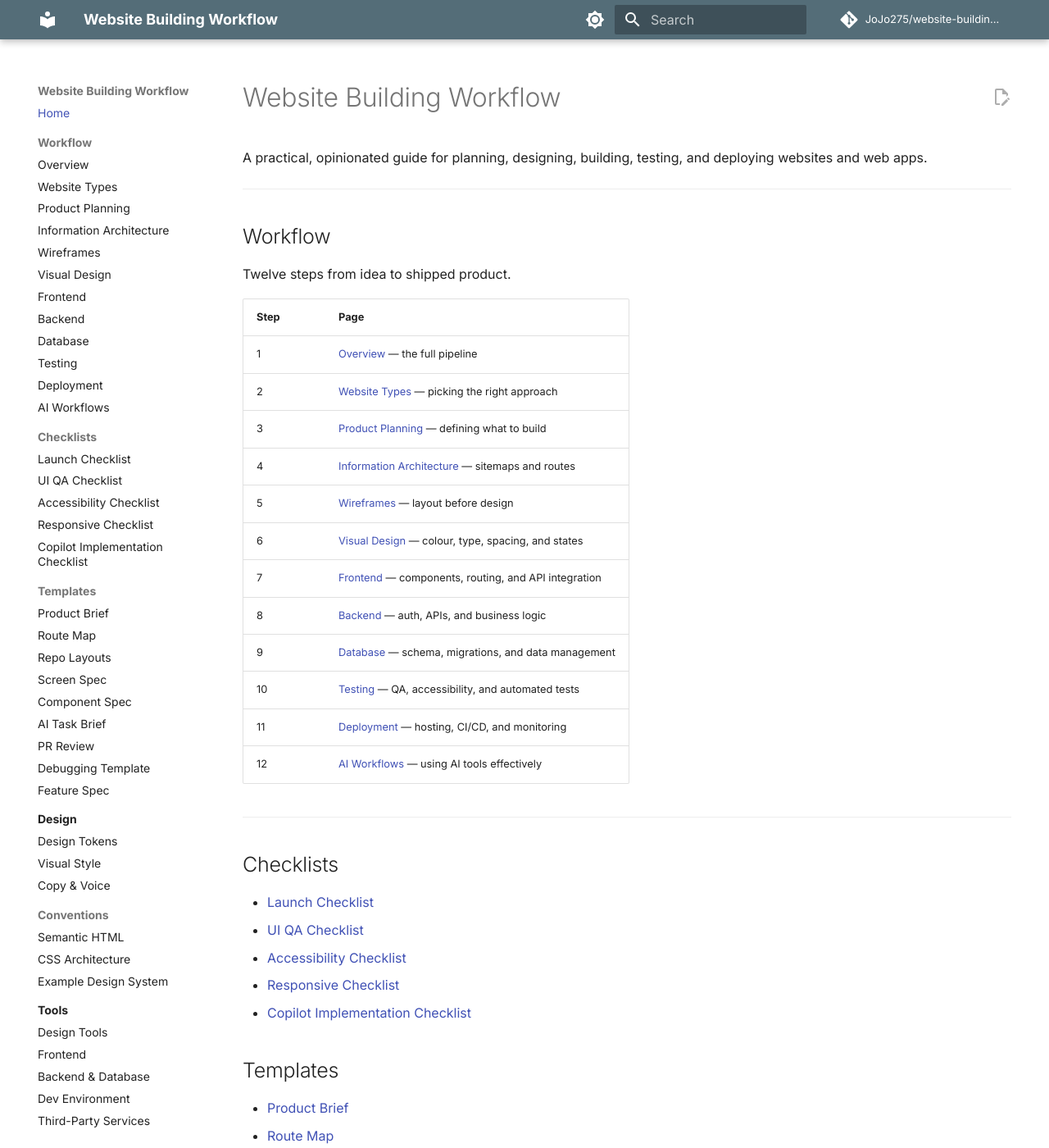
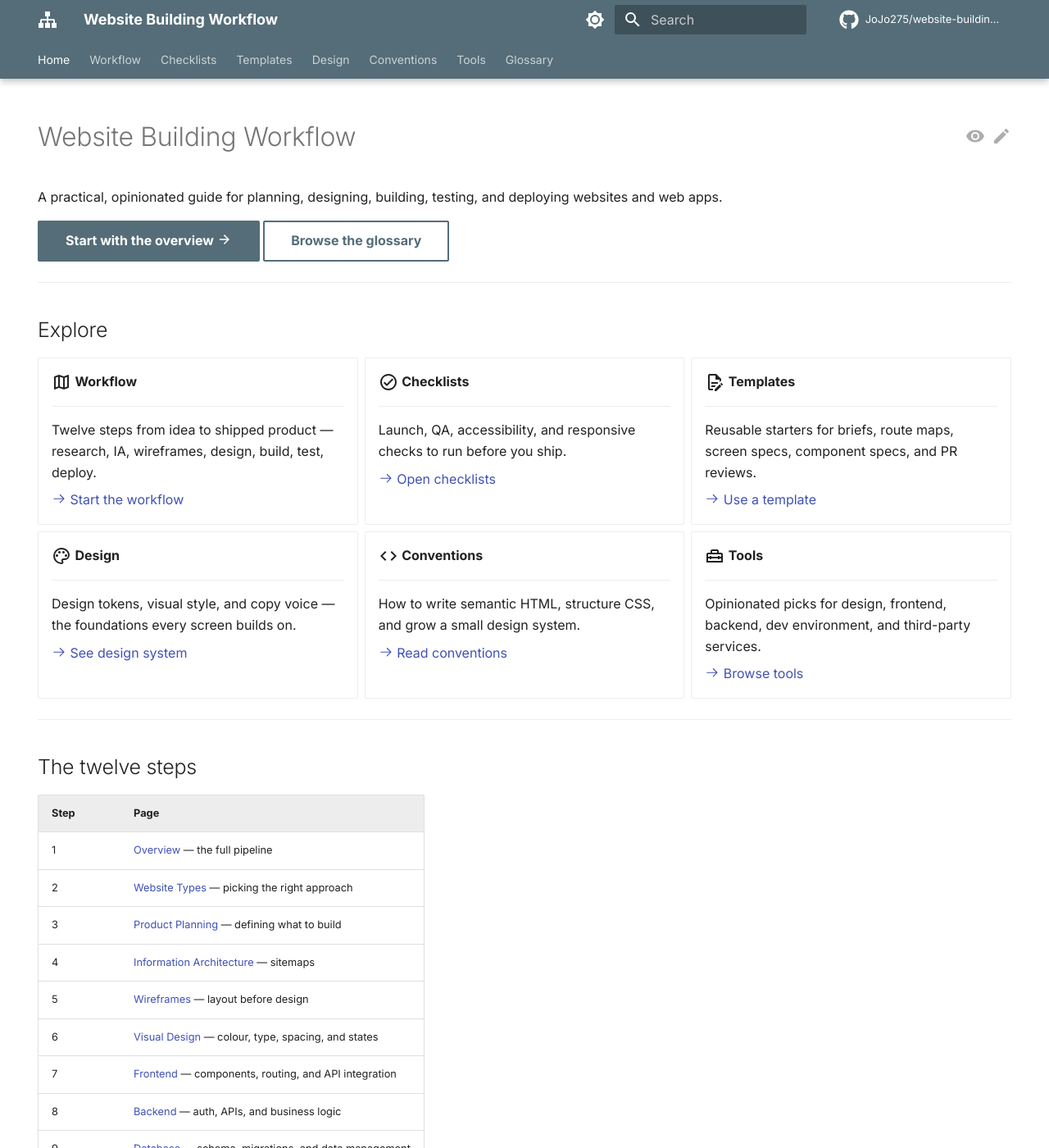
Before and after one commit to JoJo275/website-building-workflow, an MkDocs documentation site: the page built from docs/index.md, in a window 1280 px wide and 1400 px high. Shown: the whole window at 82% size. Built offline with MkDocs 1.6.1 and Material for MkDocs 9.7.7, drawn with Linux system fonts in a browser that asks for light colours; comment, search, counter and statistics services are not loaded; some of the changed text lies outside the part shown.

Commit message:
feat: enhance documentation and styles with new CSS, updated markdown settings, and additional cspell words

```diff
--- a/.pre-commit-config.yaml
+++ b/.pre-commit-config.yaml
@@ -7,6 +7,7 @@ repos:
       - id: mixed-line-ending
         args: [--fix=lf]
       - id: check-yaml
+        args: [--unsafe]
       - id: check-merge-conflict
       - id: check-added-large-files
 
--- /dev/null
+++ b/docs/assets/stylesheets/extra.css
@@ -0,0 +1,54 @@
+/* ---------------------------------------------------------------------------
+   Extra styles layered on top of Material for MkDocs.
+   Keep this file small and additive — no theme overrides without a reason.
+   --------------------------------------------------------------------------- */
+
+/* Subtle lift on grid cards used on the home page */
+.md-typeset .grid.cards > ul > li,
+.md-typeset .grid.cards .card {
+  transition:
+    transform 120ms ease,
+    box-shadow 120ms ease,
+    border-color 120ms ease;
+}
+
+.md-typeset .grid.cards > ul > li:hover,
+.md-typeset .grid.cards .card:hover {
+  transform: translateY(-2px);
+  box-shadow: var(--md-shadow-z2);
+  border-color: var(--md-accent-fg-color);
+}
+
+/* Tables: full width by default and a touch more breathing room */
+.md-typeset table:not([class]) {
+  display: table;
+  width: 100%;
+}
+
+.md-typeset table:not([class]) th {
+  font-weight: 600;
+  background-color: var(--md-default-fg-color--lightest);
+}
+
+/* Inline code: gentler tint so it blends with body text */
+.md-typeset code {
+  border-radius: 0.25rem;
+  padding: 0.1em 0.35em;
+}
+
+/* Keys (kbd) rendered by pymdownx.keys */
+.md-typeset .keys kbd {
+  font-family: var(--md-code-font);
+  font-size: 0.85em;
+}
+
+/* Admonitions: tighten the title spacing a hair */
+.md-typeset .admonition-title,
+.md-typeset summary {
+  font-weight: 600;
+}
+
+/* Footer copyright: a little quieter */
+.md-copyright {
+  opacity: 0.8;
+}
--- a/docs/index.md
+++ b/docs/index.md
@@ -1,57 +1,97 @@
 ---
 hide:
   - toc
+  - navigation
 ---
 
 # Website Building Workflow
 
 A practical, opinionated guide for planning, designing, building, testing, and deploying websites and web apps.
 
----
-
-## Workflow
-
-Twelve steps from idea to shipped product.
-
-| Step | Page |
-|------|------|
-| 1 | [Overview](workflow/01-overview.md) — the full pipeline |
-| 2 | [Website Types](workflow/02-website-types.md) — picking the right approach |
-| 3 | [Product Planning](workflow/03-product-planning.md) — defining what to build |
-| 4 | [Information Architecture](workflow/04-information-architecture.md) — sitemaps and routes |
-| 5 | [Wireframes](workflow/05-wireframes.md) — layout before design |
-| 6 | [Visual Design](workflow/06-visual-design.md) — colour, type, spacing, and states |
-| 7 | [Frontend](workflow/07-frontend.md) — components, routing, and API integration |
-| 8 | [Backend](workflow/08-backend.md) — auth, APIs, and business logic |
-| 9 | [Database](workflow/09-database.md) — schema, migrations, and data management |
-| 10 | [Testing](workflow/10-testing.md) — QA, accessibility, and automated tests |
-| 11 | [Deployment](workflow/11-deployment.md) — hosting, CI/CD, and monitoring |
-| 12 | [AI Workflows](workflow/12-ai-workflows.md) — using AI tools effectively |
+[Start with the overview :material-arrow-right:](workflow/01-overview.md){ .md-button .md-button--primary }
+[Browse the glossary](glossary.md){ .md-button }
 
 ---
 
-## Checklists
+## Explore
 
-- [Launch Checklist](checklists/launch-checklist.md)
-- [UI QA Checklist](checklists/ui-qa-checklist.md)
-- [Accessibility Checklist](checklists/accessibility-checklist.md)
-- [Responsive Checklist](checklists/responsive-checklist.md)
-- [Copilot Implementation Checklist](checklists/copilot-implementation-checklist.md)
+<div class="grid cards" markdown>
 
-## Templates
+-   :material-map-outline:{ .lg .middle } __Workflow__
 
-- [Product Brief](starters/product-brief.md)
-- [Route Map](starters/route-map.md)
-- [Repo Layouts](starters/repo-layouts.md)
-- [Screen Spec](starters/screen-spec.md)
-- [Component Spec](starters/component-spec.md)
-- [AI Task Brief](starters/ai-task-brief.md)
-- [Feature Spec](starters/feature-spec.md)
-- [PR Review](starters/pr-review.md)
-- [Debugging Template](starters/debugging-template.md)
+    ---
 
-## Conventions
+    Twelve steps from idea to shipped product — research, IA,
+    wireframes, design, build, test, deploy.
 
-- [Semantic HTML](conventions/html.md)
-- [CSS Architecture](conventions/css.md)
-- [Example Design System](conventions/example-system.md)
+    [:octicons-arrow-right-24: Start the workflow](workflow/01-overview.md)
+
+-   :material-check-circle-outline:{ .lg .middle } __Checklists__
+
+    ---
+
+    Launch, QA, accessibility, and responsive checks to run
+    before you ship.
+
+    [:octicons-arrow-right-24: Open checklists](checklists/launch-checklist.md)
+
+-   :material-file-document-edit-outline:{ .lg .middle } __Templates__
+
+    ---
+
+    Reusable starters for briefs, route maps, screen specs,
+    component specs, and PR reviews.
+
+    [:octicons-arrow-right-24: Use a template](starters/product-brief.md)
+
+-   :material-palette-outline:{ .lg .middle } __Design__
+
+    ---
+
+    Design tokens, visual style, and copy voice — the
+    foundations every screen builds on.
+
+    [:octicons-arrow-right-24: See design system](design/index.md)
+
+-   :material-code-tags:{ .lg .middle } __Conventions__
+
+    ---
+
+    How to write semantic HTML, structure CSS, and grow
+    a small design system.
+
+    [:octicons-arrow-right-24: Read conventions](conventions/html.md)
+
+-   :material-toolbox-outline:{ .lg .middle } __Tools__
+
+    ---
+
+    Opinionated picks for design, frontend, backend,
+    dev environment, and third-party services.
+
+    [:octicons-arrow-right-24: Browse tools](tools/index.md)
+
+</div>
+
+---
+
+## The twelve steps
+
+| Step | Page                                                                              |
+| ---- | --------------------------------------------------------------------------------- |
+| 1    | [Overview](workflow/01-overview.md) — the full pipeline                           |
+| 2    | [Website Types](workflow/02-website-types.md) — picking the right approach        |
+| 3    | [Product Planning](workflow/03-product-planning.md) — defining what to build      |
+| 4    | [Information Architecture](workflow/04-information-architecture.md) — sitemaps    |
+| 5    | [Wireframes](workflow/05-wireframes.md) — layout before design                    |
+| 6    | [Visual Design](workflow/06-visual-design.md) — colour, type, spacing, and states |
+| 7    | [Frontend](workflow/07-frontend.md) — components, routing, and API integration    |
+| 8    | [Backend](workflow/08-backend.md) — auth, APIs, and business logic                |
+| 9    | [Database](workflow/09-database.md) — schema, migrations, and data management     |
+| 10   | [Testing](workflow/10-testing.md) — QA, accessibility, and automated tests        |
+| 11   | [Deployment](workflow/11-deployment.md) — hosting, CI/CD, and monitoring          |
+| 12   | [AI Workflows](workflow/12-ai-workflows.md) — using AI tools effectively          |
+
+!!! tip "New here?"
+    Start at the [Overview](workflow/01-overview.md), then jump to whichever
+    step matches what you're working on. Each page is self-contained.
--- a/mkdocs.yml
+++ b/mkdocs.yml
@@ -1,12 +1,21 @@
 site_name: Website Building Workflow
 site_description: A practical workflow for planning, designing, building, testing, and deploying websites.
+site_author: JoJo275
 site_url: https://jojo275.github.io/website-building-workflow/
 repo_url: https://github.com/JoJo275/website-building-workflow
 repo_name: JoJo275/website-building-workflow
 edit_uri: edit/main/docs/
 
+copyright: Copyright &copy; 2024–2026 JoJo275
+
 theme:
   name: material
+  language: en
+  icon:
+    logo: material/sitemap
+    repo: fontawesome/brands/github
+    edit: material/pencil
+    view: material/eye
   palette:
     - media: "(prefers-color-scheme: light)"
       scheme: default
@@ -26,32 +35,93 @@ theme:
     text: Inter
     code: JetBrains Mono
   features:
+    # Navigation
     - navigation.instant
+    - navigation.instant.progress
+    - navigation.tracking
+    - navigation.tabs
+    - navigation.tabs.sticky
     - navigation.sections
     - navigation.indexes
     - navigation.top
     - navigation.footer
+    - toc.follow
+    # Search
     - search.highlight
     - search.suggest
+    - search.share
+    # Content
     - content.action.edit
+    - content.action.view
     - content.code.copy
+    - content.code.annotate
+    - content.tabs.link
+    - content.tooltips
 
 plugins:
-  - search
+  - search:
+      separator: '[\s\-,:!=\[\]()"`/]+|\.(?!\d)|&[lg]t;|(?!\b)(?=[A-Z][a-z])'
+  - tags
 
 markdown_extensions:
+  # Python Markdown core
+  - abbr
   - admonition
   - attr_list
-  - pymdownx.details
-  - pymdownx.highlight:
-      anchor_linenums: true
-  - pymdownx.inlinehilite
-  - pymdownx.superfences
-  - pymdownx.tabbed:
-      alternate_style: true
+  - def_list
+  - footnotes
+  - md_in_html
   - tables
   - toc:
       permalink: true
+      permalink_title: Anchor link to this section
+      toc_depth: 3
+  # PyMdown Extensions
+  - pymdownx.betterem:
+      smart_enable: all
+  - pymdownx.caret
+  - pymdownx.critic
+  - pymdownx.details
+  - pymdownx.emoji:
+      emoji_index: !!python/name:material.extensions.emoji.twemoji
+      emoji_generator: !!python/name:material.extensions.emoji.to_svg
+  - pymdownx.highlight:
+      anchor_linenums: true
+      line_spans: __span
+      pygments_lang_class: true
+  - pymdownx.inlinehilite
+  - pymdownx.keys
+  - pymdownx.magiclink:
+      repo_url_shorthand: true
+      user: JoJo275
+      repo: website-building-workflow
+  - pymdownx.mark
+  - pymdownx.smartsymbols
+  - pymdownx.snippets:
+      check_paths: true
+  - pymdownx.superfences:
+      custom_fences:
+        - name: mermaid
+          class: mermaid
+          format: !!python/name:pymdownx.superfences.fence_code_format
+  - pymdownx.tabbed:
+      alternate_style: true
+      slugify: !!python/object/apply:pymdownx.slugs.slugify
+        kwds:
+          case: lower
+  - pymdownx.tasklist:
+      custom_checkbox: true
+  - pymdownx.tilde
+
+extra_css:
+  - assets/stylesheets/extra.css
+
+extra:
+  social:
+    - icon: fontawesome/brands/github
+      link: https://github.com/JoJo275
+      name: GitHub on JoJo275
+  generator: false
 
 nav:
   - Home: index.md
```
Also changed, not shown: cspell.json (+11 -1 lines).
